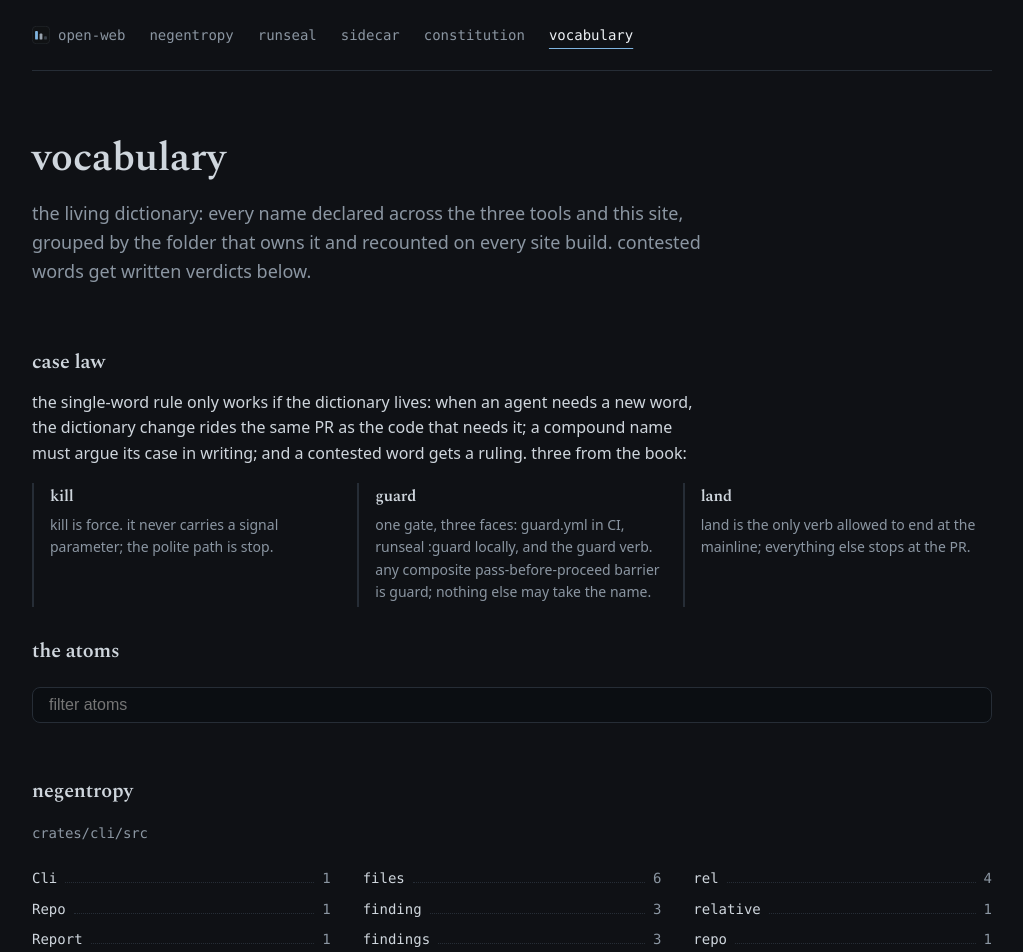
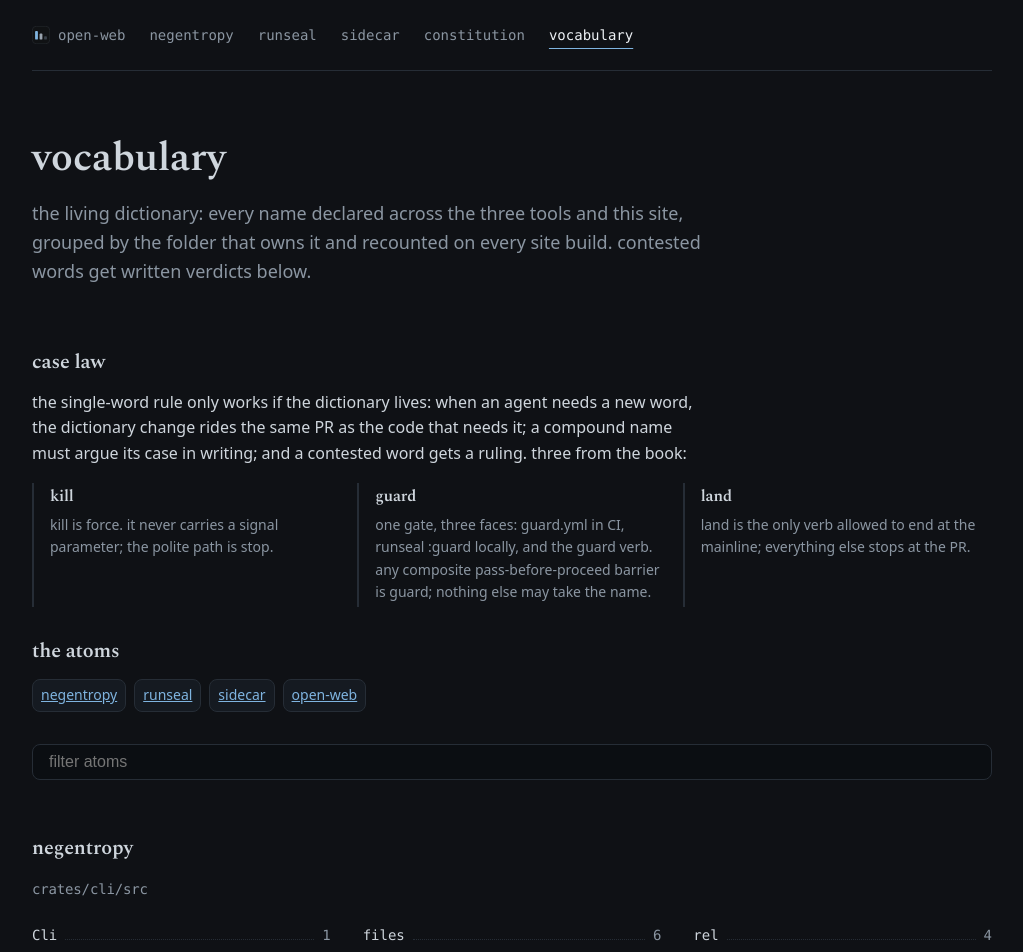
Before and after one commit to PerishLab/plumb, a React (Vite) app in the folder apps/react/: page /vocabulary in a window 1280 px wide. Shown: the top 952 px of the page, without its empty margins (128-1151 px from the left). Built offline with nearby package versions, Linux system fonts and the light colour scheme.

Commit message:
web: jump row for vocabulary repo sections (#27)

```diff
--- a/apps/react/src/views/Vocabulary.tsx
+++ b/apps/react/src/views/Vocabulary.tsx
@@ -1,4 +1,4 @@
-import { Card, Grid, Hero, Ledger, Search } from "@open-web/components";
+import { Card, Grid, Hero, Ledger, List, Search } from "@open-web/components";
 import { useState } from "react";
 import vocabulary from "../data/vocabulary.json";
 import { type Entry, type Root, sift } from "../lib/sift";
@@ -17,11 +17,23 @@ function Rack(props: { root: Root }) {
 function Shelf(props: { entry: Entry }) {
 	return (
 		<section>
-			<h2>{props.entry.repo}</h2>
+			<h2 id={props.entry.repo}>{props.entry.repo}</h2>
 			{props.entry.roots.map((root) => (
 				<Rack key={root.root} root={root} />
 			))}
 		</section>
+	);
+}
+
+export function Jump(props: { entries: Entry[] }) {
+	return (
+		<List>
+			{props.entries.map((entry) => (
+				<li key={entry.repo}>
+					<a href={`#${entry.repo}`}>{entry.repo}</a>
+				</li>
+			))}
+		</List>
 	);
 }
 
@@ -63,6 +75,7 @@ export function Vocabulary() {
 				</Card>
 			</Grid>
 			<h2 id="atoms">the atoms</h2>
+			<Jump entries={entries} />
 			<Search value={query} change={update} hint="filter atoms" />
 			{entries.length === 0 ? <p>no atoms match "{query}".</p> : null}
 			{entries.map((entry) => (
```
Also changed, not shown: 1 other file (tests, documents, lock files or other folders).
